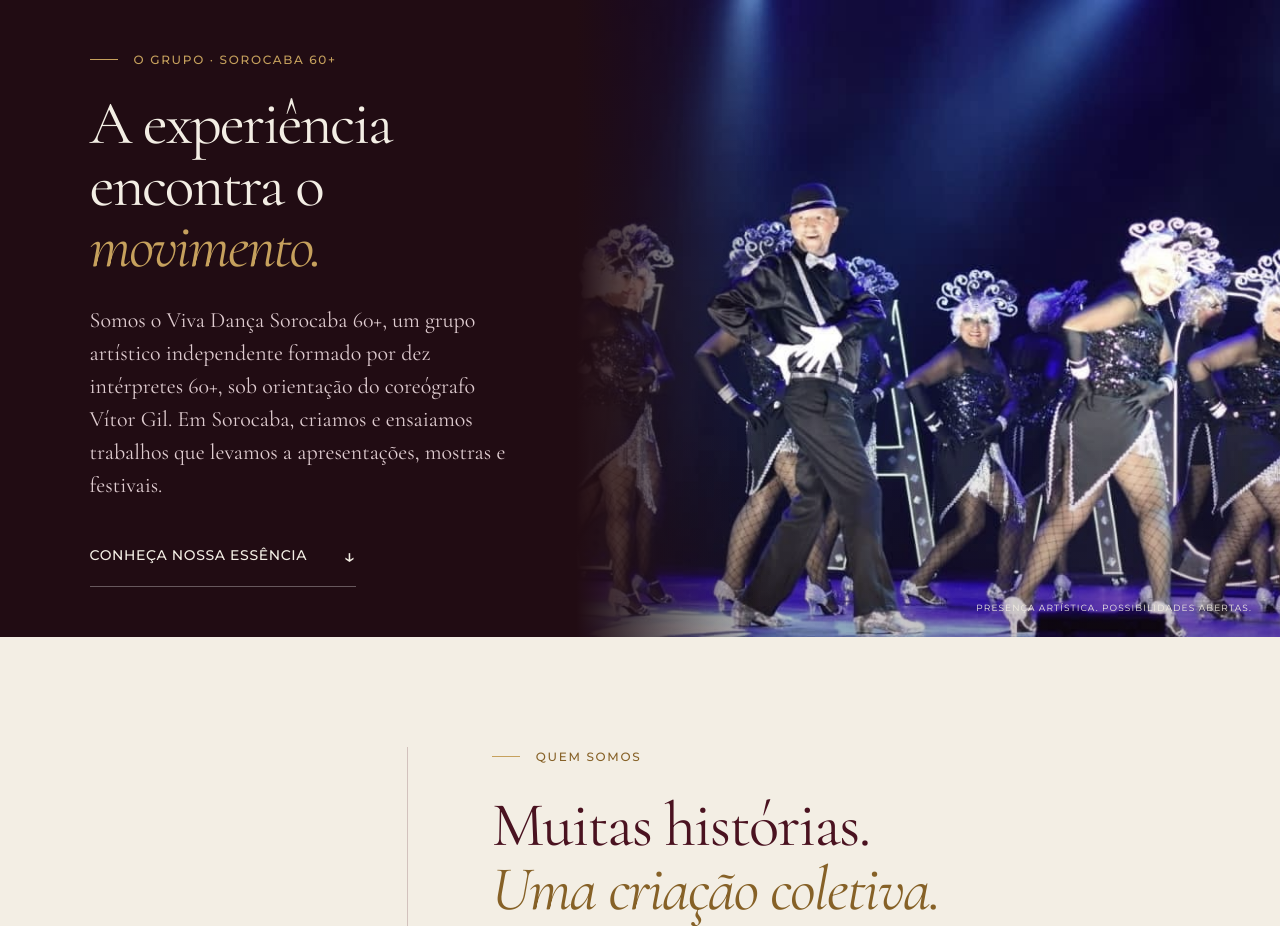
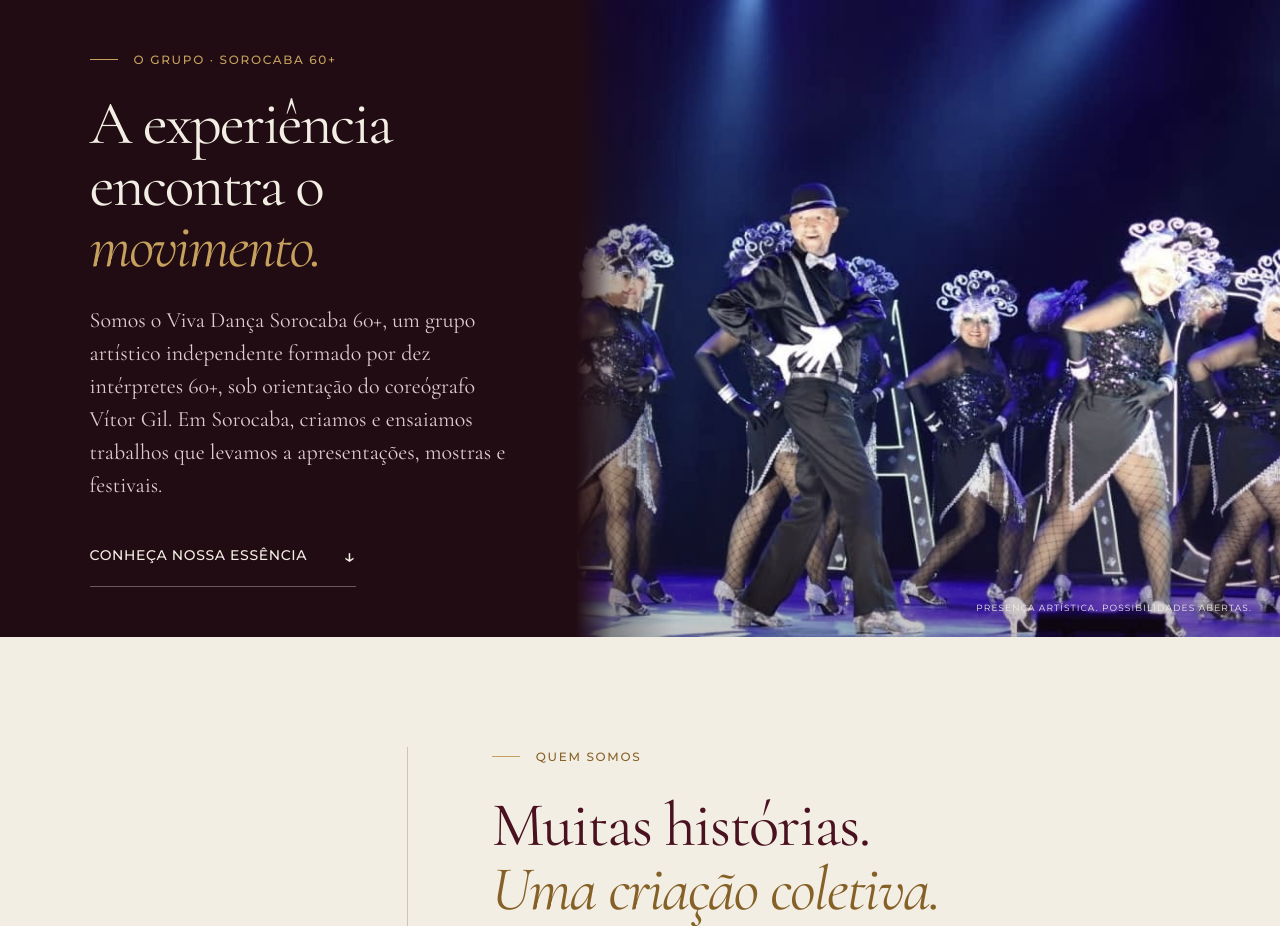
Before and after one commit to andrelpdz/vivadanca, a PHP site: page /pages/sobre.html in a window 1280 px wide. Shown: the part 108-1034 px from the top of the page. Run offline with PHP 8.4, Linux system fonts and the light colour scheme.

Commit message:
troca de fotos em home e sobre

```diff
--- a/assets/css/banners.css
+++ b/assets/css/banners.css
@@ -30,7 +30,7 @@
   background:linear-gradient(90deg,var(--dark),transparent 28%),linear-gradient(0deg,#210c1340,transparent 35%);
 }
 .editorial-banner .banner-photo figcaption{bottom:24px;left:28px;right:28px}
-.banner-sobre{--banner-position:center 35%}
+.banner-sobre{--banner-position:center 85%}
 .banner-coreografias{--banner-position:center}
 .banner-eventos{--banner-position:center 65%}
 .banner-conquistas{--banner-position:center 25%}
@@ -50,3 +50,6 @@
   .editorial-banner .banner-photo{height:320px;min-height:0}
   .editorial-banner .banner-photo::after{background:linear-gradient(180deg,var(--dark),transparent 22%),linear-gradient(0deg,#210c1340,transparent 35%)}
 }
+
+/* O grupo: transicao mais curta para preservar a artista a esquerda. */
+@media(min-width:701px){.editorial-banner.banner-sobre .banner-photo::after{background:linear-gradient(90deg,var(--dark),rgba(33,12,19,.35) 5%,transparent 14%),linear-gradient(0deg,#210c1340,transparent 35%)}}
--- a/assets/css/sobre.css
+++ b/assets/css/sobre.css
@@ -29,3 +29,6 @@
 @media(prefers-reduced-motion:reduce){.about-history-photo img{transition:none}}
 /* Exibe a fotografia completa, sem recorte nem altura fixa. */
 .about-together-grid>img{display:block;width:100%;height:auto;max-height:none;aspect-ratio:auto;object-fit:contain}
+
+/* Mantem toda a composicao da foto dos principios, inclusive no celular. */
+.about-principles-photo img{width:100%;height:auto;aspect-ratio:auto;object-fit:contain}
--- a/pages/home.html
+++ b/pages/home.html
@@ -42,7 +42,7 @@
     </section>
 
     <section class="stage" aria-labelledby="cena-titulo">
-      <div class="stage-photo"><img src="../assets/img/palco2.png" alt="Apresentação do grupo Viva Dança" loading="lazy"><span>Viva Dança em cena</span></div>
+      <div class="stage-photo"><img src="../assets/img/home-repertorio-leques-vermelhos.jpeg" alt="Integrantes do Viva Dança com figurinos, leques e sombrinhas vermelhas" loading="lazy"><span>Viva Dança em cena</span></div>
       <div class="stage-content">
         <p class="eyebrow line">Nosso repertório</p>
         <h2 id="cena-titulo">Cada gesto,<br>uma <em>história.</em></h2>
--- a/pages/sobre.html
+++ b/pages/sobre.html
@@ -9,10 +9,10 @@
   <link rel="preconnect" href="https://fonts.gstatic.com" crossorigin>
   <link href="https://fonts.googleapis.com/css2?family=Cormorant+Garamond:ital,wght@0,400;0,500;0,600;1,400;1,500&family=Montserrat:wght@400;500;600&display=swap" rel="stylesheet">
   <link rel="stylesheet" href="../assets/css/home.css?v=20261118-ux1">
-  <link rel="stylesheet" href="../assets/css/sobre.css?v=20261119-coletivo2">
+  <link rel="stylesheet" href="../assets/css/sobre.css?v=20261123-principios">
   <script src="../assets/js/home.js?v=20261118-ux1" defer></script>
 
-<link rel="stylesheet" href="../assets/css/banners.css?v=20261119-1">
+<link rel="stylesheet" href="../assets/css/banners.css?v=20261123-sobre">
 </head>
 <body class="site-publico">
   <a class="skip-link" href="#conteudo">Pular para o conteúdo</a>
@@ -32,7 +32,7 @@
     </section>
     <section class="about-history wrap" aria-labelledby="about-history-title"><a class="about-history-photo" href="trajetoria.html" aria-label="Conheça a trajetória do Viva Dança"><img src="../assets/img/sobre-trajetoria-malas.jpeg" alt="Integrantes do Viva Dança reunidos com figurinos e malas" loading="lazy"><span aria-hidden="true">Nossa história em imagens ↗</span></a><div class="about-history-copy"><p class="eyebrow line">Primeiros registros em 2015</p><h2 id="about-history-title">Cada encontro,<br>um capítulo.<br><em>Cada palco, uma história.</em></h2><p>Dos primeiros ensaios em Sorocaba às apresentações em festivais no Brasil e no exterior, fotografias e programas guardam momentos de um trabalho que cresceu a cada novo palco.</p><a class="outline-link" href="trajetoria.html">Percorra nossa trajetória <span aria-hidden="true">→</span></a></div></section>
     <section class="about-mission" aria-labelledby="mission-title"><div class="about-mission-photo"><img src="../assets/img/fotoMissao.png" alt="Registro do trabalho artístico do Viva Dança" loading="lazy"></div><div class="about-mission-copy"><p class="eyebrow line">Nossa missão</p><h2 id="mission-title">Criar. Compartilhar.<br><em>Continuar dançando.</em></h2><p>Criamos e apresentamos obras de dança com intérpretes 60+. Queremos manter a formação artística do elenco, levar o repertório a novos públicos e preservar os registros de quem construiu essa história.</p><a class="outline-link" href="coreografias.html">Explore nosso repertório <span aria-hidden="true">↗</span></a></div></section>
-    <section class="about-values wrap section-space" aria-labelledby="values-title"><header class="about-values-heading"><p class="eyebrow line">Nossa essência em prática</p><h2 id="values-title">Princípios do<br><em>Viva Dança.</em></h2></header><div class="about-values-grid"><figure class="about-principles-photo"><img src="../assets/img/nossosValores.png" alt="Presença artística dos integrantes do Viva Dança" loading="lazy"><figcaption>A arte se constrói <em>no encontro.</em></figcaption></figure><ol class="about-values-list"><li><span aria-hidden="true">01</span><div><h3>Presença artística</h3><p>Pessoas 60+ criam, interpretam e dão forma ao que o público vê em cena.</p></div></li><li><span aria-hidden="true">02</span><div><h3>Continuidade</h3><p>Ensaiar, criar e voltar ao palco faz parte do trabalho ao longo do ano.</p></div></li><li><span aria-hidden="true">03</span><div><h3>Compromisso coletivo</h3><p>Cada integrante contribui para o trabalho em cena e para a organização do grupo.</p></div></li><li><span aria-hidden="true">04</span><div><h3>Aprendizagem</h3><p>Da dança popular ao sapateado, cada linguagem traz um novo desafio.</p></div></li><li><span aria-hidden="true">05</span><div><h3>Cuidado coletivo</h3><p>O elenco trabalha com atenção à técnica e às possibilidades de movimento de cada pessoa.</p></div></li></ol></div></section>
+    <section class="about-values wrap section-space" aria-labelledby="values-title"><header class="about-values-heading"><p class="eyebrow line">Nossa essência em prática</p><h2 id="values-title">Princípios do<br><em>Viva Dança.</em></h2></header><div class="about-values-grid"><figure class="about-principles-photo"><img src="../assets/img/sobre-principios-palco.png" alt="Artistas do Viva Dança em formação no palco, com braços abertos e bengalas" loading="lazy"><figcaption>A arte se constrói <em>no encontro.</em></figcaption></figure><ol class="about-values-list"><li><span aria-hidden="true">01</span><div><h3>Presença artística</h3><p>Pessoas 60+ criam, interpretam e dão forma ao que o público vê em cena.</p></div></li><li><span aria-hidden="true">02</span><div><h3>Continuidade</h3><p>Ensaiar, criar e voltar ao palco faz parte do trabalho ao longo do ano.</p></div></li><li><span aria-hidden="true">03</span><div><h3>Compromisso coletivo</h3><p>Cada integrante contribui para o trabalho em cena e para a organização do grupo.</p></div></li><li><span aria-hidden="true">04</span><div><h3>Aprendizagem</h3><p>Da dança popular ao sapateado, cada linguagem traz um novo desafio.</p></div></li><li><span aria-hidden="true">05</span><div><h3>Cuidado coletivo</h3><p>O elenco trabalha com atenção à técnica e às possibilidades de movimento de cada pessoa.</p></div></li></ol></div></section>
     <section class="about-together" aria-labelledby="together-title"><div class="wrap about-together-grid"><div><p class="eyebrow line">A força do coletivo</p><h2 id="together-title">Cada pessoa importa.<br><em>Juntos, somos dança.</em></h2><p>Cada intérprete traz uma história e um jeito de estar em cena. Conheça as pessoas que dão forma ao trabalho do Viva Dança e acompanhe onde o grupo se apresenta.</p><div class="about-together-links"><a class="text-link" href="integrantes.html">Conheça os integrantes <span aria-hidden="true">→</span></a><a class="text-link" href="eventos.html?v=20261117-2">Veja a agenda <span aria-hidden="true">→</span></a></div></div><img src="../assets/img/sobre-forca-coletivo.jpg" alt="Integrantes do Viva Dança reunidos ao ar livre, sorrindo e vestindo casacos amarelos" width="1600" height="1200" loading="lazy"></div></section>
     <section class="contact" aria-labelledby="about-contact"><div class="wrap"><p class="eyebrow">Vamos conversar</p><h2 id="about-contact">Há sempre espaço<br>para um novo <em>encontro.</em></h2><p>Estamos abertos a convites e parcerias que ajudem o Viva Dança a criar novas obras, circular com seu repertório e preservar seu acervo.</p><a class="gold-link" href="contato.html">Fale com o Viva Dança <span aria-hidden="true">→</span></a></div></section>
   </main>
```
Also changed, not shown: assets/img/home-repertorio-leques-vermelhos.jpeg (added), assets/img/sobre-principios-palco.png (added).
